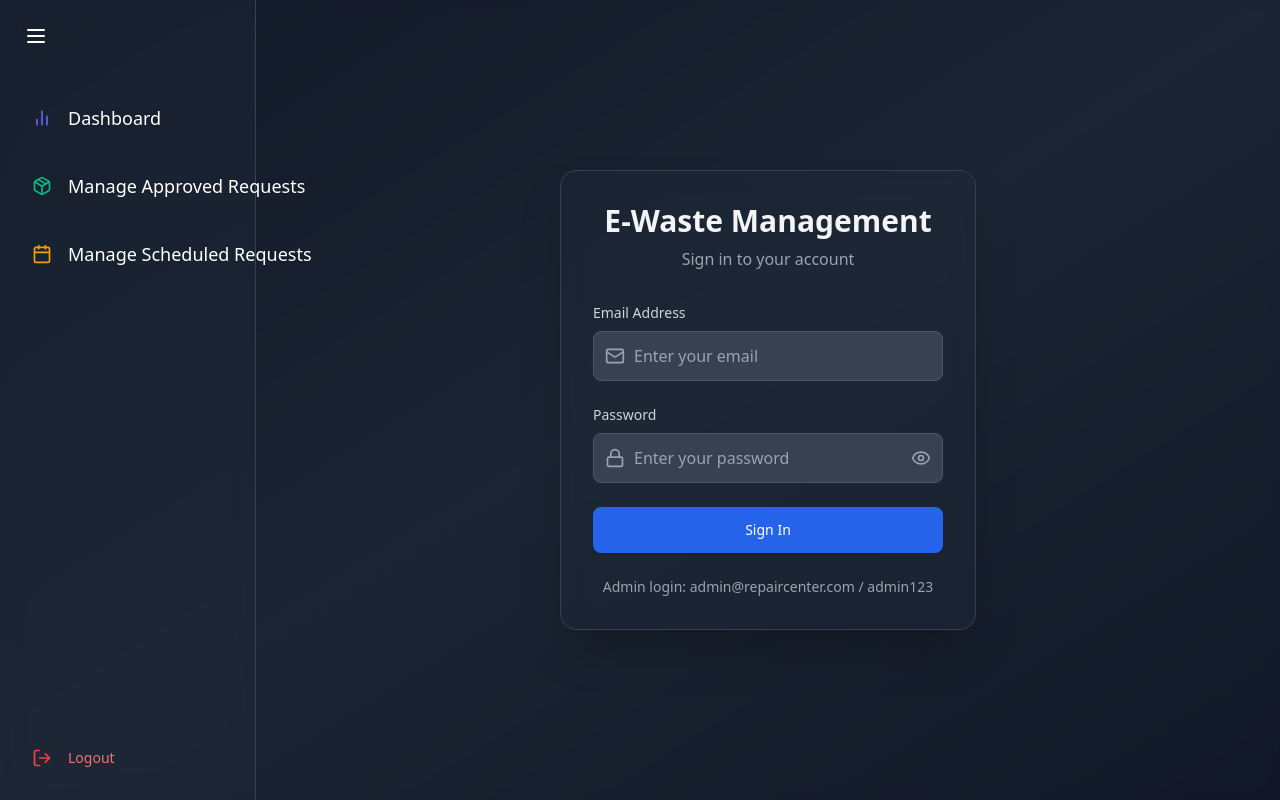
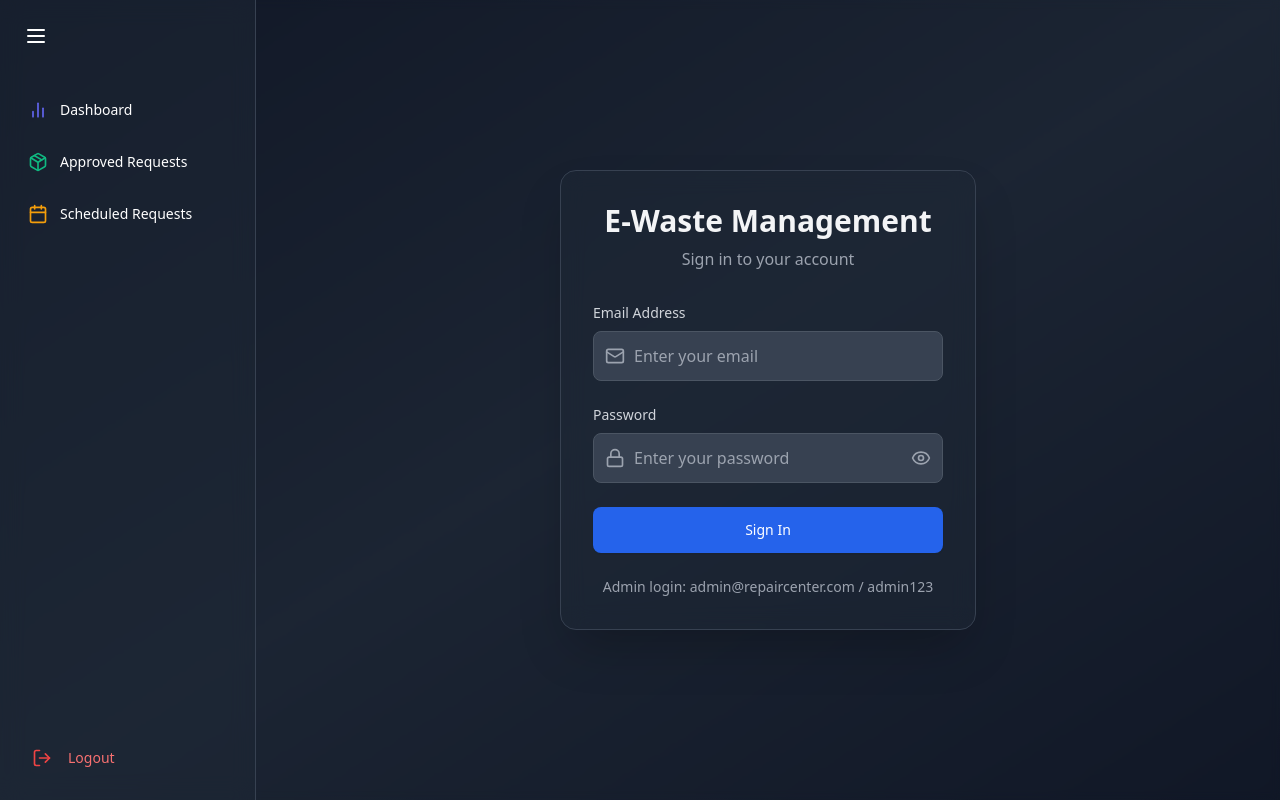
Before and after one commit to decode-soumyadipta/super_eureka, a React (Vite) app in the folder Center/: page /login in a window 1280 px wide. Built offline with nearby package versions, Linux system fonts and the light colour scheme.

Commit message:
feat: Adjust Sidebar item layout for improved readability and spacing

```diff
--- a/Center/src/components/common/Sidebar.jsx
+++ b/Center/src/components/common/Sidebar.jsx
@@ -11,13 +11,13 @@ const SIDEBAR_ITEMS = [
 		href: "/",
 	},
 	{
-		name: "Manage Approved Requests",
+		name: "Approved Requests",
 		icon: Package,
 		color: "#10B981",
 		href: "/approved-requests"
 	},
 	{
-		name: "Manage Scheduled Requests",
+		name: "Scheduled Requests",
 		icon: Calendar,
 		color: "#F59E0B",
 		href: "/scheduled-requests"
@@ -54,12 +54,12 @@ const Sidebar = () => {
 				<nav className='mt-8 flex-grow'>
 					{SIDEBAR_ITEMS.map((item) => (
 						<Link key={item.href} to={item.href}>
-							<motion.div className='flex items-center p-4 text-lg font-medium rounded-lg hover:bg-gray-700 transition-colors mb-2'>
+							<motion.div className='flex items-center p-3 text-sm font-medium rounded-lg hover:bg-gray-700 transition-colors mb-2'>
 								<item.icon size={20} style={{ color: item.color, minWidth: "20px" }} />
 								<AnimatePresence>
 									{isSidebarOpen && (
 										<motion.span
-											className='ml-4 whitespace-nowrap'
+											className='ml-3 truncate text-left flex-1'
 											initial={{ opacity: 0, width: 0 }}
 											animate={{ opacity: 1, width: "auto" }}
 											exit={{ opacity: 0, width: 0 }}
```
